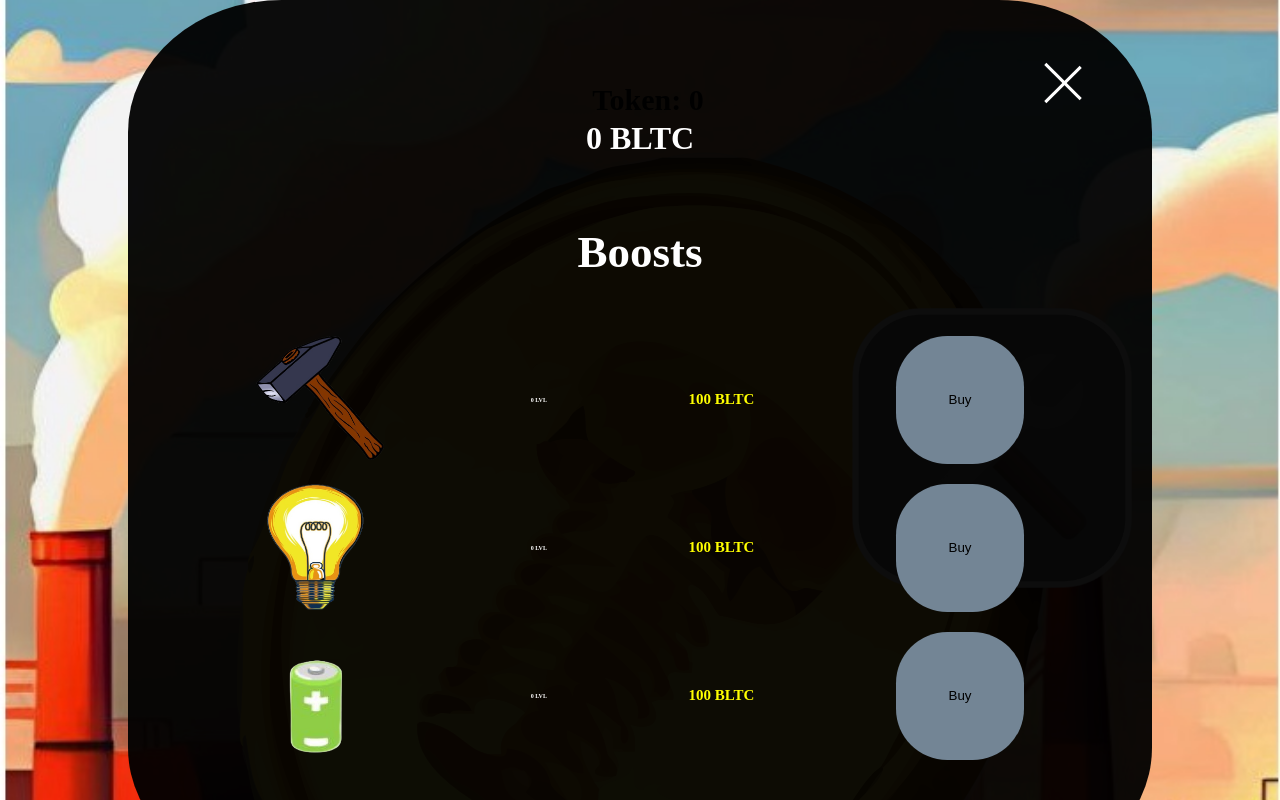
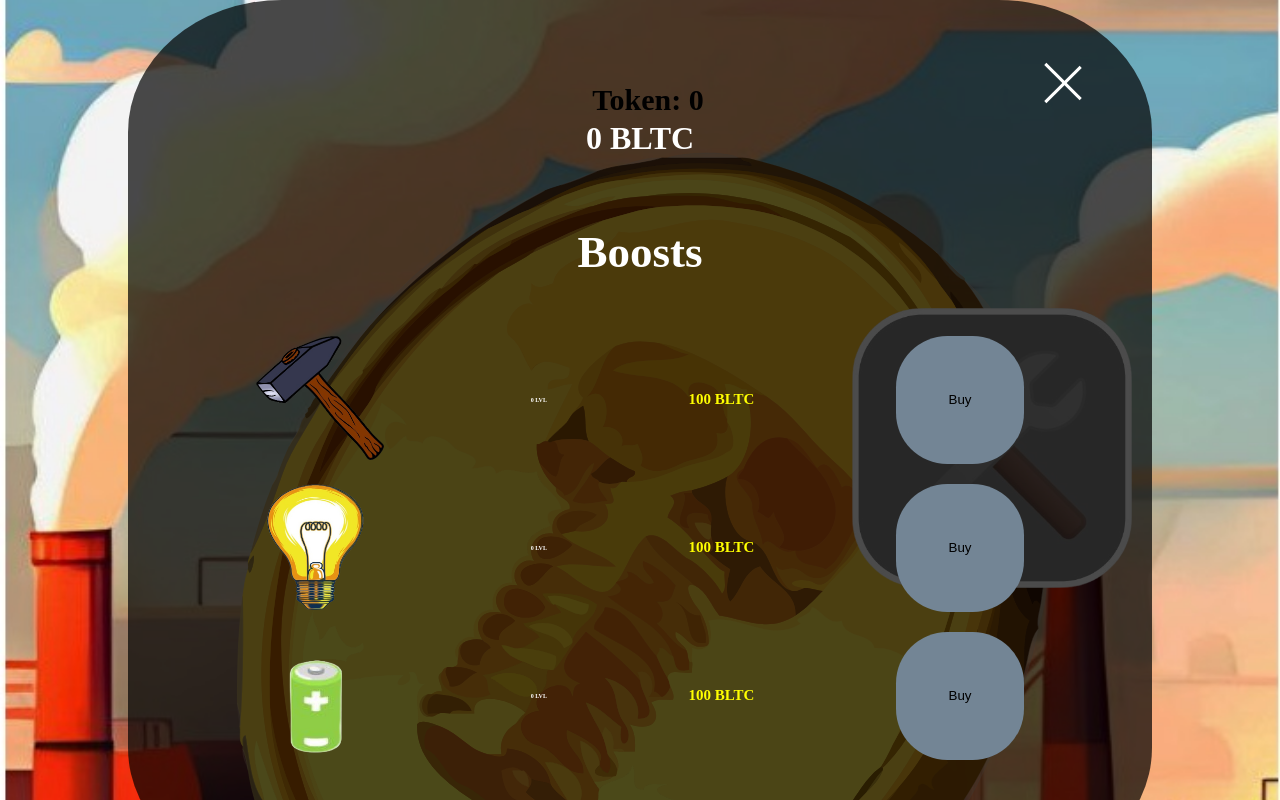
Before and after one commit to Vlad1kun/BoltOne, a plain HTML site: page index.html in a window 1280 px wide. Both pictures are taken after a click on the element 992 px from the left and 448 px from the top of the page. Shown: the top 800 px of the page. Drawn offline with Linux system fonts and the light colour scheme.

Commit message:
Update style.css

```diff
--- a/style.css
+++ b/style.css
@@ -71,7 +71,7 @@ body {
     width: 80vw;
     height: 110vh;
     margin: 0 auto;
-    background: rgb(0, 0, 0, 0.95);
+    background: rgb(0, 0, 0, 0.7);
     border-radius: 15%;
 
 }
```
